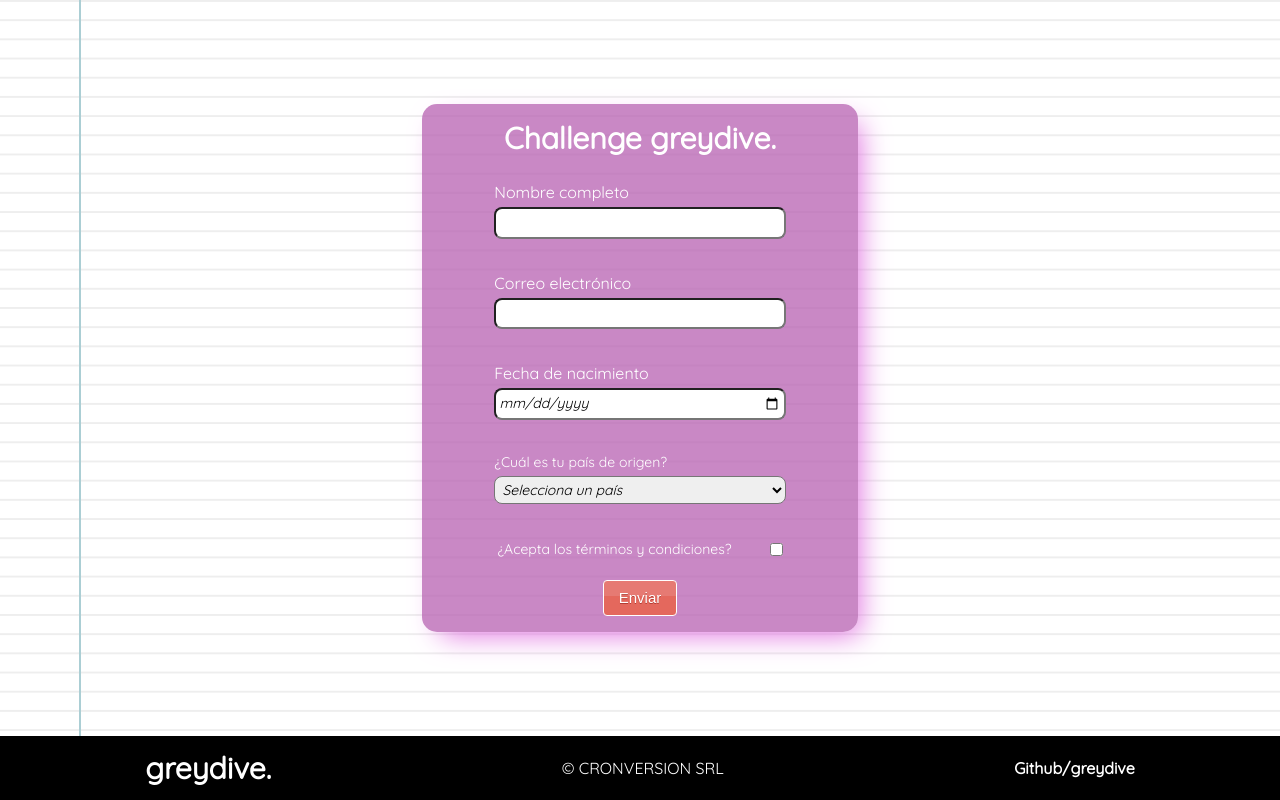
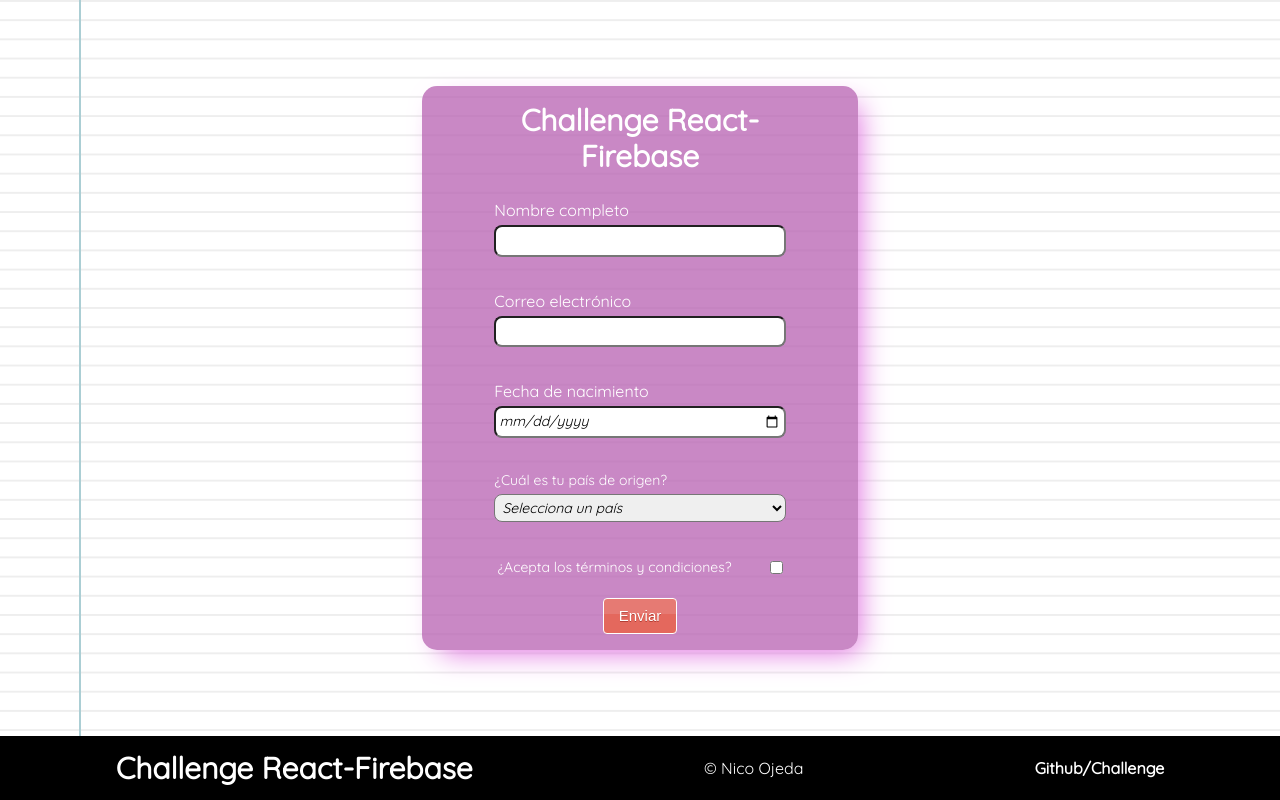
Before and after one commit to NicoOjeda/challenge-greydive, a React (Create React App) app: page / in a window 1280 px wide. Built offline with nearby package versions, Linux system fonts and the light colour scheme.

Commit message:
se modifica nombre de challenge y links

```diff
--- a/src/components/Footer.jsx
+++ b/src/components/Footer.jsx
@@ -4,9 +4,9 @@ import '../styles/Footer.css'
 export default function Footer() {
   return (
     <div className='Footer-box'>
-        <a className='Footer-a' href="https://www.greydive.com/">greydive.</a>
-        <p className='Footer-p'>© CRONVERSION SRL</p>
-        <a className='Footer-l' href="https://github.com/NicoOjeda/challenge-greydive">Github/greydive</a>
+        <a className='Footer-a' href="">Challenge React-Firebase</a>
+        <p className='Footer-p'>© Nico Ojeda</p>
+        <a className='Footer-l' href="https://github.com/NicoOjeda/challenge-greydive">Github/Challenge</a>
     </div>
   )
 }
--- a/src/components/Form.jsx
+++ b/src/components/Form.jsx
@@ -103,7 +103,7 @@ const select = (user)=> (
   return (
     <div className='Form-Back'>
         <div className='Form-box'>
-            <h1 className='Form-title'>Challenge greydive.</h1>
+            <h1 className='Form-title'>Challenge React-Firebase</h1>
 
             <form onSubmit={guardoDatos} className='Form-table' >
             {
```
